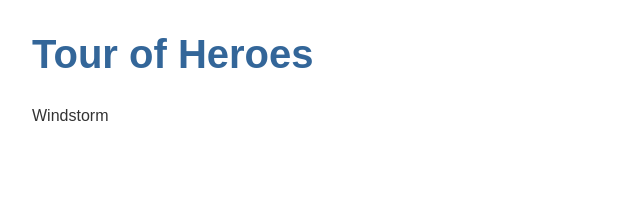
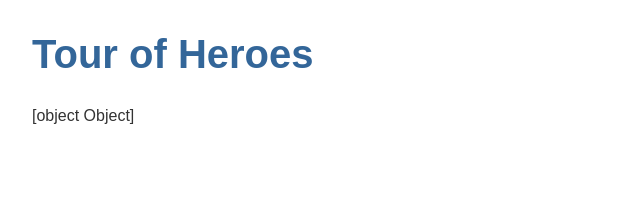
Before and after one commit to ryuzan11/angular-tour-of-heroes, an Angular app: page / in a window 1280 px wide. Shown: the top 197 px of the page, without its empty margins (0-640 px from the left). Built offline with nearby package versions, Linux system fonts and the light colour scheme.

Commit message:
heroを文字列からオブジェクトに変更

```diff
--- /dev/null
+++ b/src/app/hero.ts
@@ -0,0 +1,4 @@
+export class Hero {
+    id: number;
+    name: string;
+}
--- a/src/app/heroes/heroes.component.ts
+++ b/src/app/heroes/heroes.component.ts
@@ -1,4 +1,5 @@
 import { Component, OnInit } from '@angular/core';
+import { Hero } from '../hero'
 
 @Component({
   selector: 'app-heroes',
@@ -6,7 +7,10 @@ import { Component, OnInit } from '@angular/core';
   styleUrls: ['./heroes.component.scss']
 })
 export class HeroesComponent implements OnInit {
-  hero = 'Windstorm';
+  hero: Hero = {
+    id: 1,
+    name: 'Windstorm'
+  };
 
   constructor(
   ) { }
```
